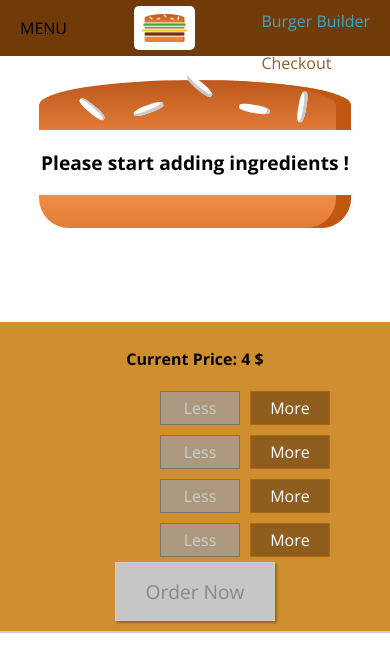
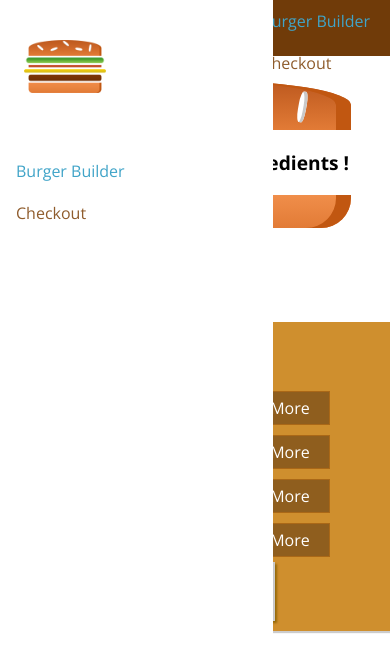
Before and after one commit to aminhl/Burger_React, a React app: page / in a window 390 px wide. Shown: the top 672 px of the page. Built offline with nearby package versions, Linux system fonts and the light colour scheme.

Commit message:
responsive_adjustments

```diff
--- a/src/components/Layout/Layout.js
+++ b/src/components/Layout/Layout.js
@@ -2,11 +2,13 @@
 import Aux from "../../hoc/Auxiliary";
 import classes from "./Layout.css";
 import Toolbar from "../Navigation/Toolbar/Toolbar";
+import SideDrawer from "../Navigation/SideDrawer/SideDrawer";
 
 const layout = (props) => {
   return (
     <Aux>
       <Toolbar />
+      <SideDrawer />
       <main className={classes.Content}>{props.children}</main>
     </Aux>
   );
--- /dev/null
+++ b/src/components/Navigation/SideDrawer/SideDrawer.css
@@ -0,0 +1,32 @@
+.SideDrawer {
+  position: fixed;
+  width: 280px;
+  max-width: 70%;
+  height: 100%;
+  left: 0;
+  top: 0;
+  z-index: 200;
+  background-color: white;
+  padding: 32px 16px;
+  box-sizing: border-box;
+  transition: transform 0.3s ease-out;
+}
+
+@media (min-width: 500px) {
+  .SideDrawer {
+    display: none;
+  }
+}
+
+.Open {
+  transform: translateX(0);
+}
+
+.Close {
+  transform: translateX(-100%);
+}
+
+.Logo {
+  height: 11%;
+  margin-bottom: 32px;
+}
--- /dev/null
+++ b/src/components/Navigation/SideDrawer/SideDrawer.js
@@ -0,0 +1,17 @@
+import React from "react";
+import classes from "./SideDrawer.css";
+import Logo from "../../Logo/Logo";
+import NavigationItems from "../NavigationItems/NavigationItems";
+
+const sideDrawer = (props) => {
+  return (
+    <div className={classes.SideDrawer}>
+      <div className={classes.Logo}>
+        <Logo />
+      </div>
+      <NavigationItems />
+    </div>
+  );
+};
+
+export default sideDrawer;
--- a/src/components/Navigation/Toolbar/Toolbar.css
+++ b/src/components/Navigation/Toolbar/Toolbar.css
@@ -16,3 +16,7 @@
 .Toolbar nav {
   height: 100%;
 }
+
+.Logo{
+  height: 80%;
+}
--- a/src/components/Navigation/Toolbar/Toolbar.js
+++ b/src/components/Navigation/Toolbar/Toolbar.js
@@ -6,7 +6,9 @@
 const toolbar = (props) => (
   <header className={classes.Toolbar}>
     <div>MENU</div>
-    <Logo />
+    <div className={classes.Logo}>
+      <Logo />
+    </div>
     <nav>
       <NavigationItems />
     </nav>
```
